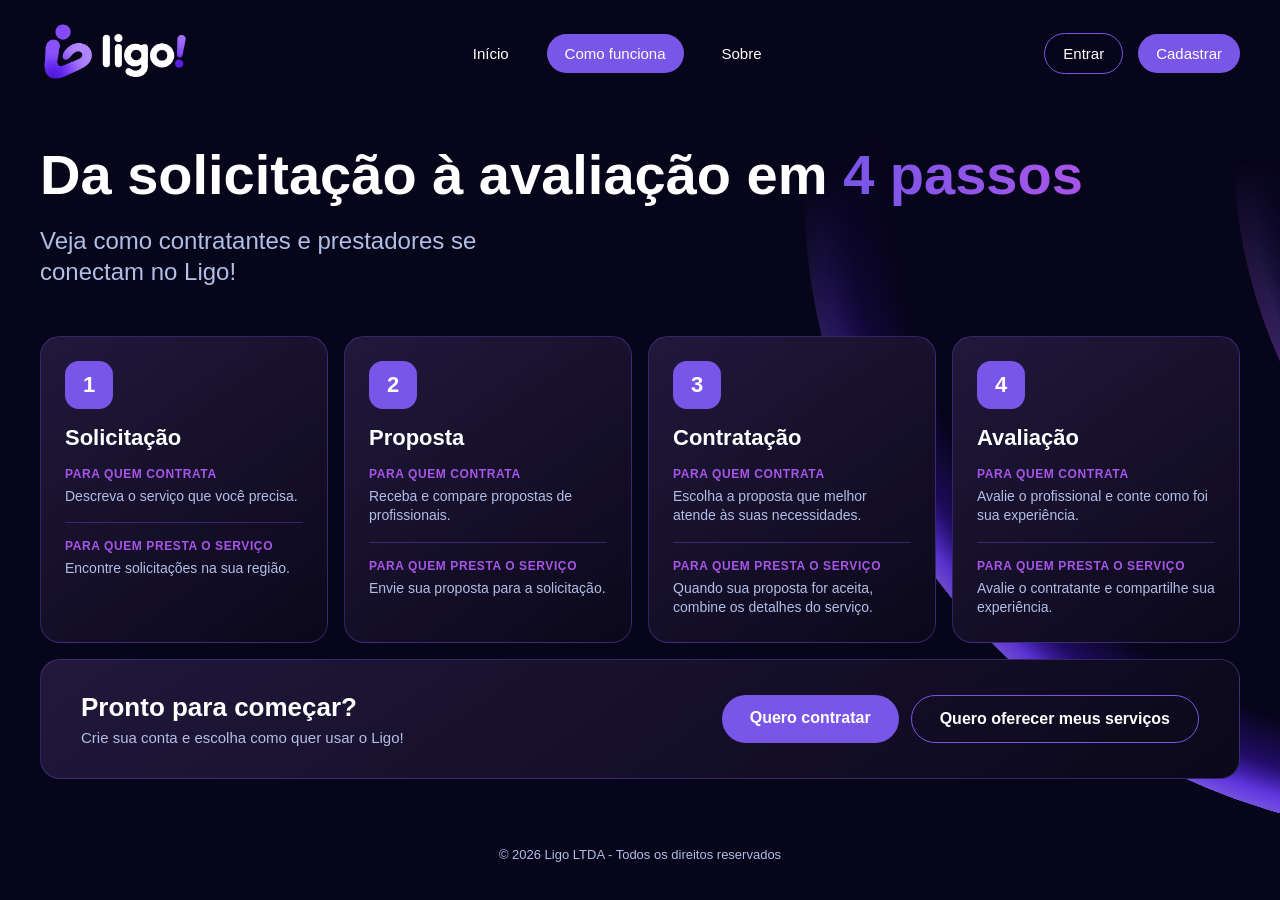
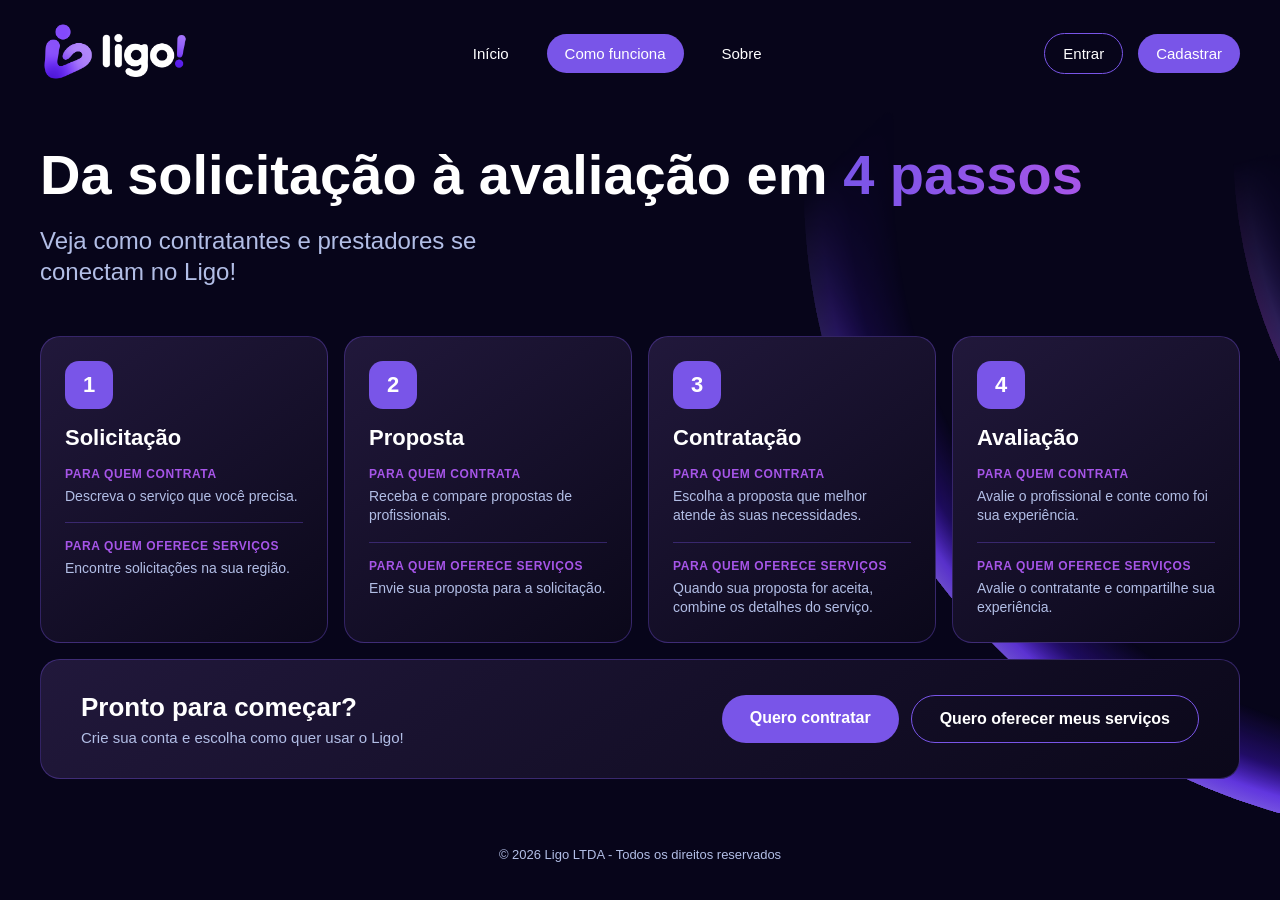
Before and after one commit to santisantos13/ligo-, a plain HTML site: page info.html in a window 1280 px wide. Drawn offline with Linux system fonts and the light colour scheme; a web font is replaced by a local one.

Commit message:
fix: padroniza rótulo para quem oferece serviços em Como funciona

```diff
--- a/info.html
+++ b/info.html
@@ -70,7 +70,7 @@
             <p>Descreva o serviço que você precisa.</p>
           </div>
           <div class="etapa-lado">
-            <span class="etapa-rotulo">Para quem presta o serviço</span>
+            <span class="etapa-rotulo">Para quem oferece serviços</span>
             <p>Encontre solicitações na sua região.</p>
           </div>
         </li>
@@ -83,7 +83,7 @@
             <p>Receba e compare propostas de profissionais.</p>
           </div>
           <div class="etapa-lado">
-            <span class="etapa-rotulo">Para quem presta o serviço</span>
+            <span class="etapa-rotulo">Para quem oferece serviços</span>
             <p>Envie sua proposta para a solicitação.</p>
           </div>
         </li>
@@ -96,7 +96,7 @@
             <p>Escolha a proposta que melhor atende às suas necessidades.</p>
           </div>
           <div class="etapa-lado">
-            <span class="etapa-rotulo">Para quem presta o serviço</span>
+            <span class="etapa-rotulo">Para quem oferece serviços</span>
             <p>Quando sua proposta for aceita, combine os detalhes do serviço.</p>
           </div>
         </li>
@@ -109,7 +109,7 @@
             <p>Avalie o profissional e conte como foi sua experiência.</p>
           </div>
           <div class="etapa-lado">
-            <span class="etapa-rotulo">Para quem presta o serviço</span>
+            <span class="etapa-rotulo">Para quem oferece serviços</span>
             <p>Avalie o contratante e compartilhe sua experiência.</p>
           </div>
         </li>
```
